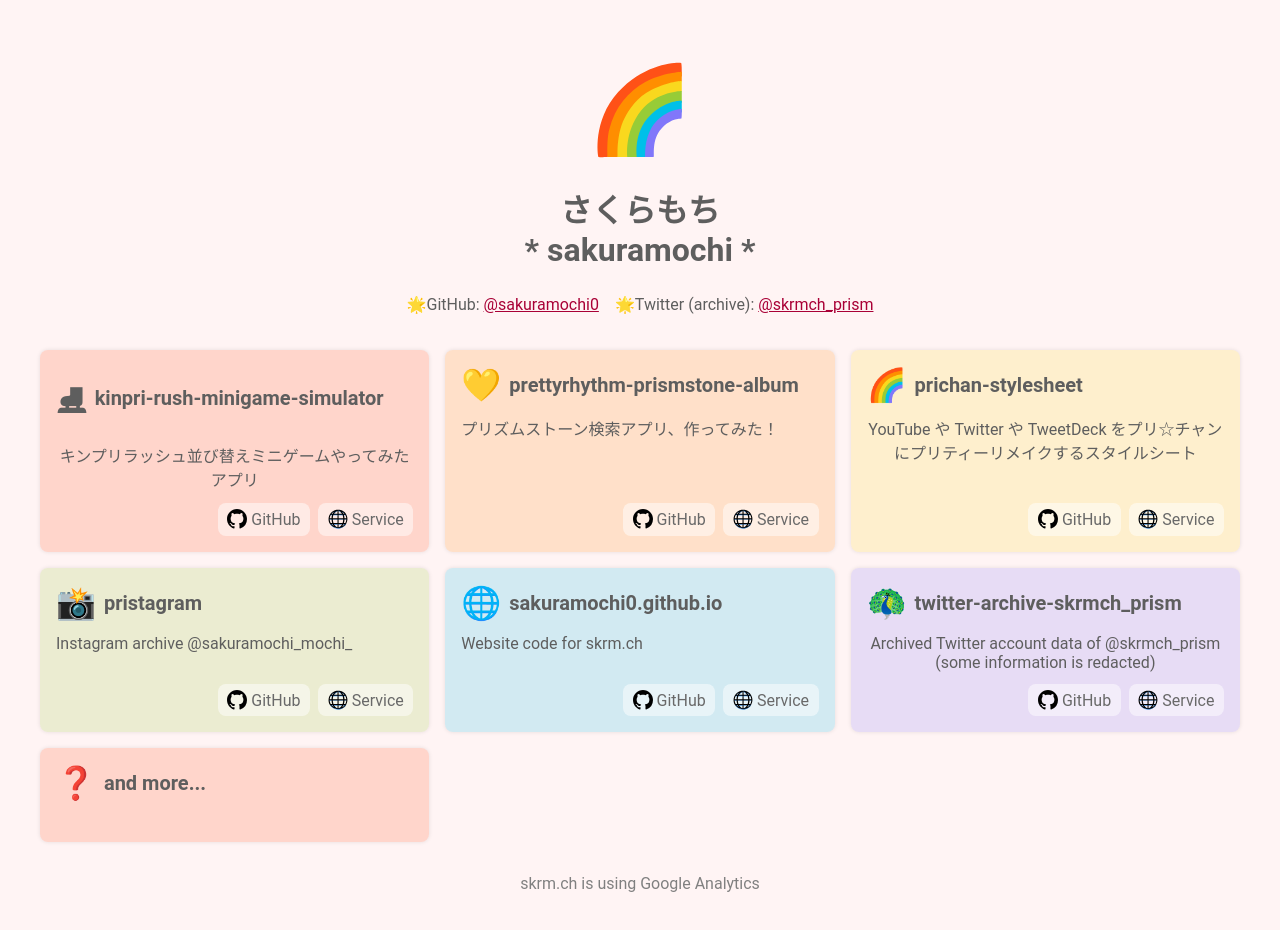
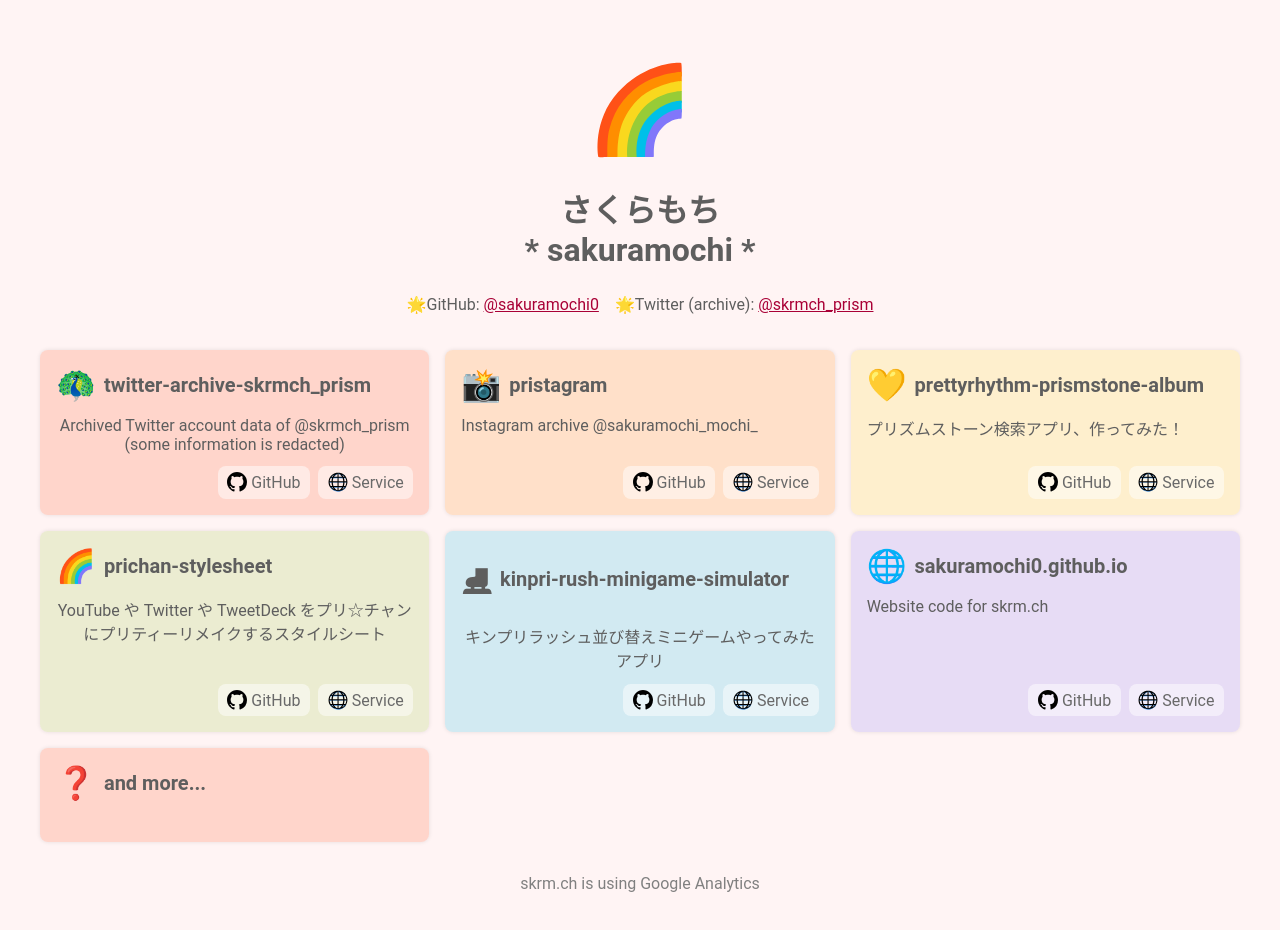
Before and after one commit to sakuramochi0/sakuramochi0.github.io, a Vue app: page / in a window 1280 px wide. Shown: the top 930 px of the page. Built offline with nearby package versions, Linux system fonts and the light colour scheme.

Commit message:
Fix the order of featured repository list

```diff
--- a/src/components/Home.vue
+++ b/src/components/Home.vue
@@ -21,8 +21,8 @@
         'sakuramochi0.github.io',
       ]
 
-      return (repos as Repo[]).filter((repo) =>
-        repositoryList.includes(repo.name)
+      return repositoryList.map((repoName) =>
+        repos.find((repo) => repo.name === repoName)
       )
     },
   },
```
